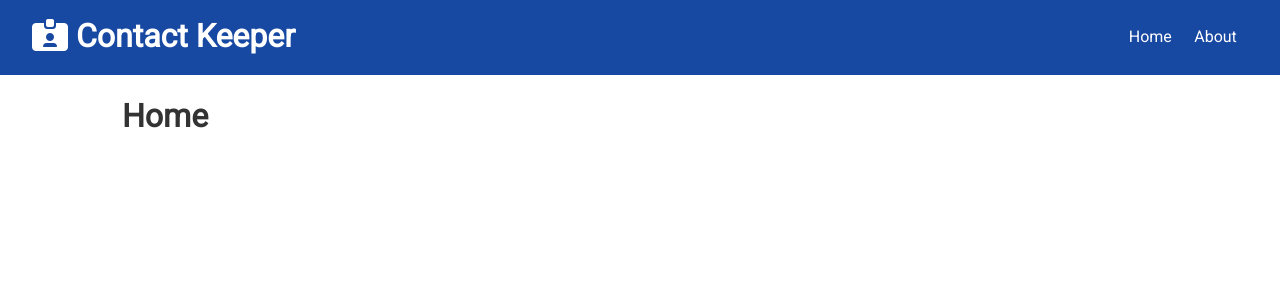
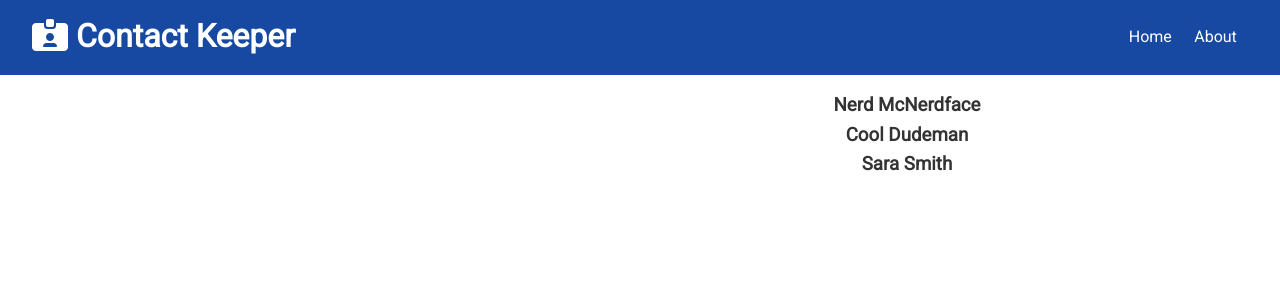
Before and after one commit to arhamilton92/ContactKeeper, a React (Create React App) app in the folder client/: page / in a window 1280 px wide. Shown: the top 300 px of the page. Built offline with nearby package versions, Linux system fonts and the light colour scheme.

Commit message:
created Contact component, map through contacts in contact state and displays names on Home page

```diff
--- /dev/null
+++ b/client/src/components/contacts/Contacts.jsx
@@ -0,0 +1,18 @@
+import React, { useContext, Fragment } from 'react'
+import ContactContext from '../../context/contact/ContactContext';
+
+function Contacts() {
+    const contactContext = useContext(ContactContext);
+
+    const { contacts } = contactContext;
+
+    return (
+        <Fragment>
+            {contacts.map(contact =>
+                <h3>{contact.name}</h3>
+                )}
+        </Fragment>
+    )
+}
+
+export default Contacts
--- a/client/src/components/pages/Home.jsx
+++ b/client/src/components/pages/Home.jsx
@@ -1,9 +1,15 @@
 import React from 'react'
+import Contacts from '../contacts/Contacts'
 
 const Home = () => {
     return (
-        <div>
-            <h1>Home</h1>
+        <div className='grid-2'>
+            <div>
+                {/* Contact Form */}
+            </div>
+            <div>
+                <Contacts />
+            </div>
         </div>
     )
 }
```
Also changed, not shown: client/src/components/contacts/ContactItem.jsx (added, +11 -0 lines).
